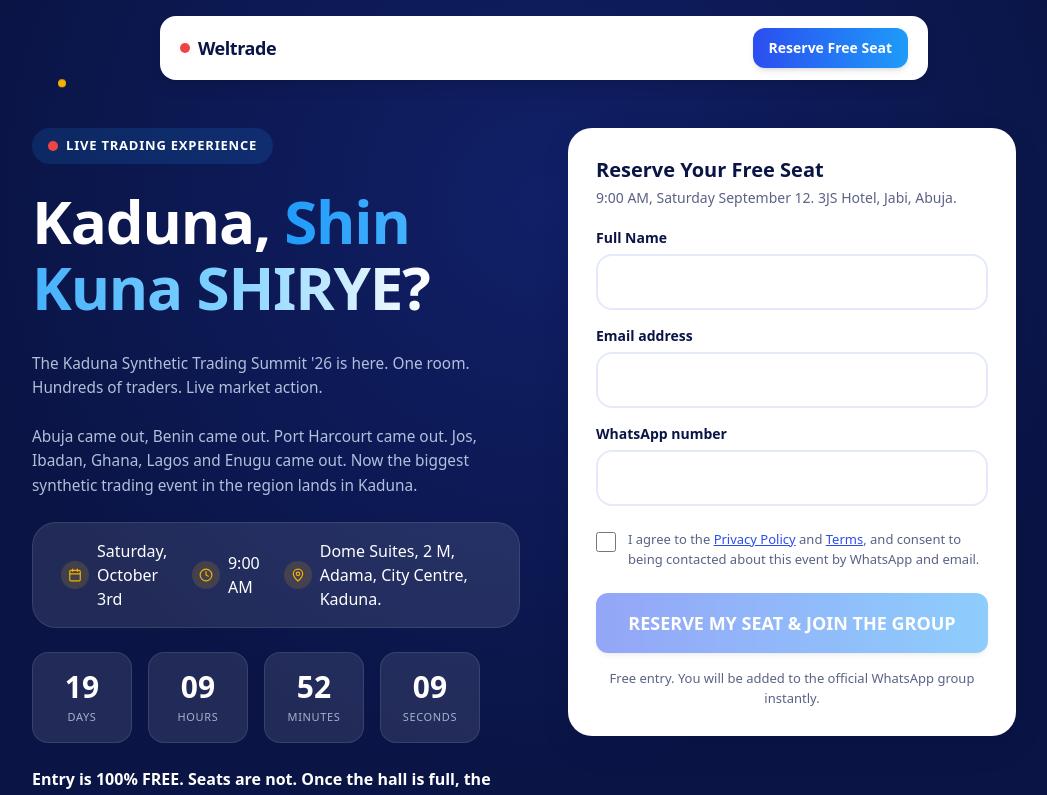
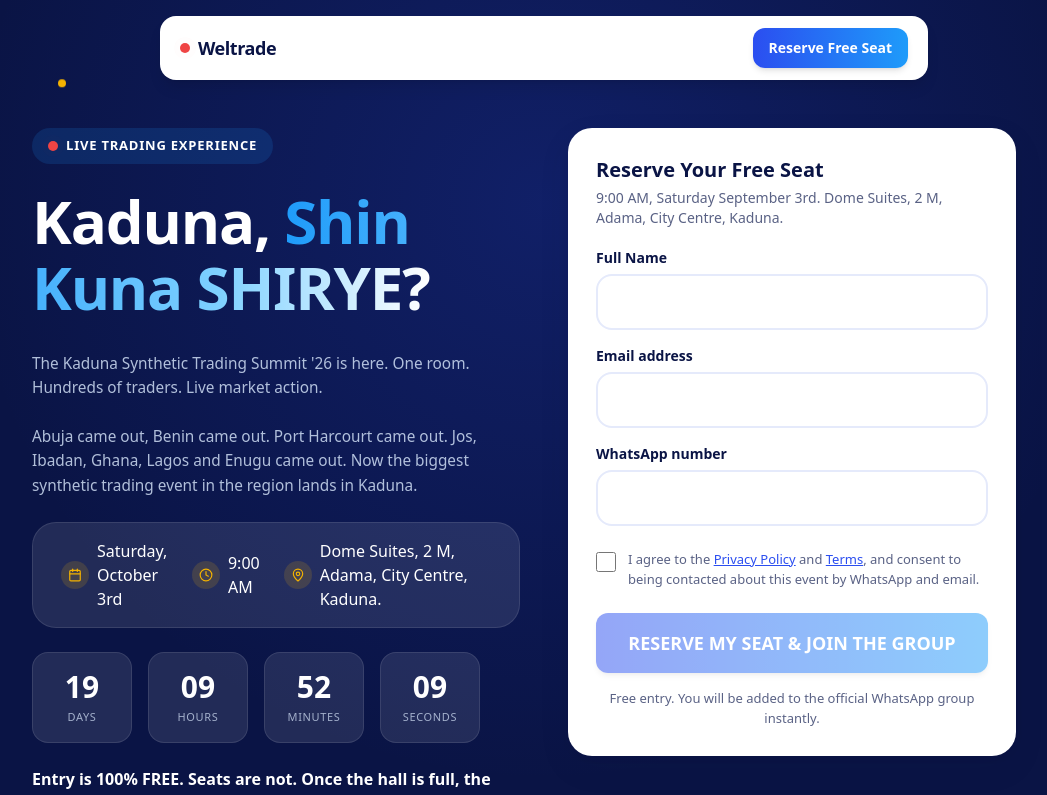
Before and after one commit to Krypton-Creation/weltrade-summit-funnel-demaph, a React (Vite) app: page / in a window 1280 px wide. Shown: the top 795 px of the page, without its empty margins (96-1143 px from the left). Built offline with nearby package versions, Linux system fonts and the light colour scheme; no server answers.

Commit message:
Update event details in RegistrationForm component

```diff
--- a/src/components/RegistrationForm.tsx
+++ b/src/components/RegistrationForm.tsx
@@ -47,7 +47,7 @@ export default function RegistrationForm() {
       <div className="flex flex-col gap-1 text-left">
         <h2 className="text-xl font-bold text-wt-blue-deep">Reserve Your Free Seat</h2>
         <p className="text-wt-gray-text text-sm">
-          9:00 AM, Saturday September 12. 3JS Hotel, Jabi, Abuja.
+          9:00 AM, Saturday September 3rd. Dome Suites, 2 M, Adama, City Centre, Kaduna.
         </p>
       </div>
       <form onSubmit={handleSubmit} noValidate className="flex flex-col gap-4 text-left">
```
